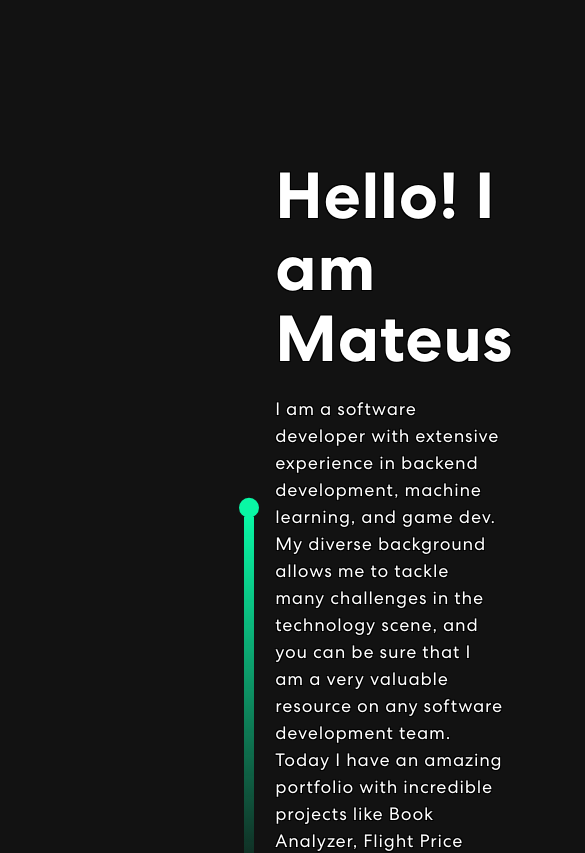
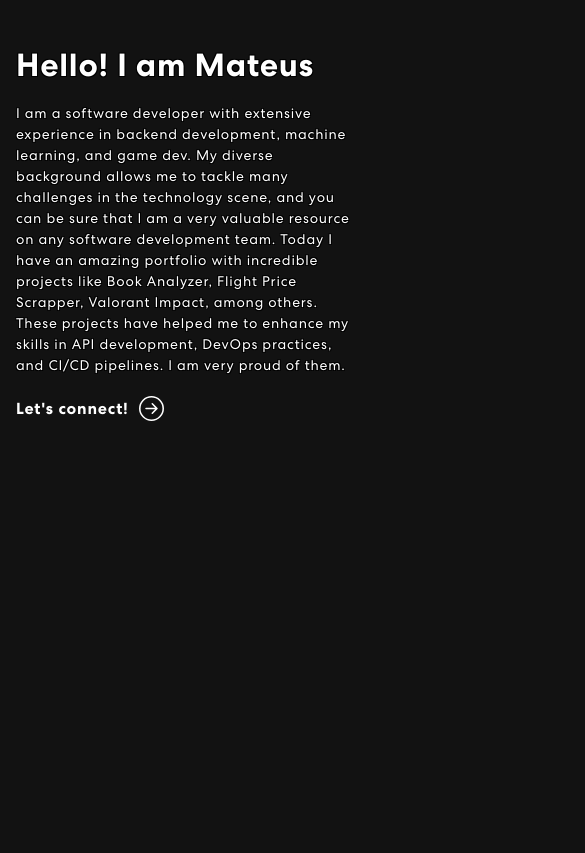
Before and after one commit to mateusb12/mateus_portfolio, a React (Create React App) app: page /mateus_portfolio/introduction in a window 390 px wide. Shown: the top 853 px of the page, 585 px wide, since content can reach past the window. Built offline with nearby package versions, Linux system fonts and the light colour scheme.

Commit message:
responsiveness for introduction component

```diff
--- a/src/css/Introduction.css
+++ b/src/css/Introduction.css
@@ -49,7 +49,7 @@
     align-items: center;
     justify-content: center;
     margin-top: 10rem;
-    margin-bottom: 3rem;
+    margin-bottom: 1rem;
     padding: 0 23rem;
 }
 
@@ -88,3 +88,51 @@
     transition: 0.3s ease-in-out;
     line-height: 1;
 }
+
+.introduction-banner{
+    /*border: 1px red solid;*/
+    /*text-align: left;*/
+}
+
+@media (max-width: 768px) {
+    .vertical-index {
+        display: none; /* Hides the vertical index on small screens */
+    }
+
+    .debug {
+        padding: 0 1rem; /* Less padding on smaller screens */
+        margin-top: 2rem; /* Reduced margin on smaller screens */
+    }
+
+    .introduction-banner h1 {
+        font-size: 32px; /* Smaller font size for smaller screens */
+    }
+
+    .introduction-banner p {
+        font-size: 14px; /* Smaller font size for text */
+    }
+
+    .introduction-banner button {
+        font-size: 16px; /* Smaller font size for button */
+        margin-top: 20px; /* Reduced margin top */
+    }
+
+    .main-container {
+        flex-direction: column; /* Stack vertically on small screens */
+        align-items: flex-start; /* Align items to the start */
+    }
+
+    .main-body {
+        max-width: 600px; /* Limit content width */
+        margin: 0 auto; /* Center the content within the main container */
+    }
+
+    .vertical-index::after {
+        height: 200px; /* Shorter line on smaller devices */
+    }
+
+    .introduction-banner {
+        padding: 1rem; /* Padding around the banner */
+        box-sizing: border-box; /* Includes padding and border in the element's total width and height */
+    }
+}
```
